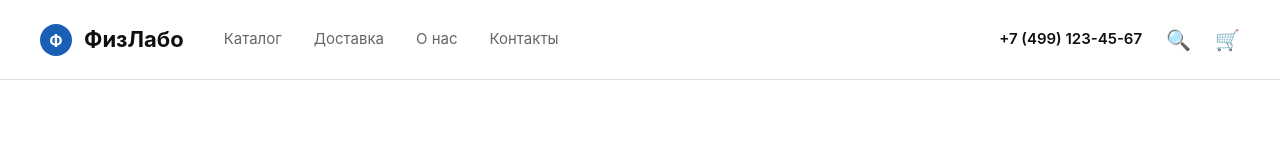
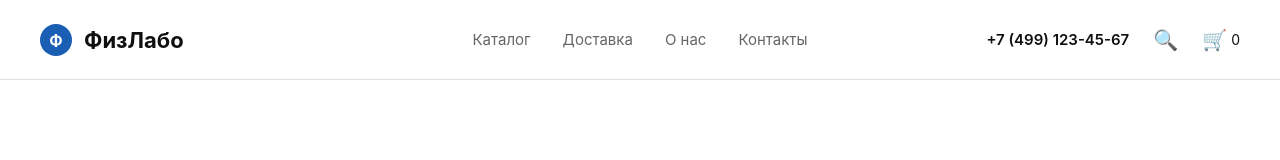
Before and after one commit to dmitrijprivalihin701-eng/FIz, a plain HTML site: page index.html in a window 1280 px wide. Drawn offline with Linux system fonts and the light colour scheme.

Commit message:
Update index.html

```diff
--- a/index.html
+++ b/index.html
@@ -10,30 +10,32 @@
     font-family: -apple-system, BlinkMacSystemFont, "Inter", "Segoe UI", Roboto, sans-serif;
     background: #ffffff;
     color: #0F0F10;
-    line-height: 1.5;
   }
 
-  /* ШАПКА */
+  /* ШАПКА НА СЕТКЕ */
   .header {
     width: 100%;
-    height: 80px; /* Сделали чуть ниже */
+    height: 80px;
     border-bottom: 1px solid #E0E0E0;
-    display: flex;
-    align-items: center;
-    padding: 0 40px; /* Уменьшили отступы по краям */
-    justify-content: space-between;
     background: #ffffff;
     position: sticky;
     top: 0;
     z-index: 100;
+
+    /* Делаем 3 равные колонки: лево, центр, право */
+    display: grid;
+    grid-template-columns: 1fr auto 1fr;
+    align-items: center;
+    padding: 0 40px;
   }
 
-  /* Группируем логотип и иконку */
+  /* ЛЕВАЯ ЧАСТЬ */
   .logo-group {
     display: flex;
     align-items: center;
     gap: 12px;
     text-decoration: none;
+    justify-self: start; /* Прижимаем влево */
   }
   .logo-icon {
     width: 32px;
@@ -53,12 +55,11 @@
     color: #0F0F10;
   }
 
-  /* Меню теперь идет сразу после логотипа */
+  /* ЦЕНТР (МЕНЮ) */
   .nav {
     display: flex;
     gap: 32px;
-    margin-left: 40px;
-    margin-right: auto; /* Прижимает меню влево, а остальное вправо */
+    justify-self: center; /* Ровно по центру */
   }
   .nav a {
     font-size: 15px;
@@ -68,11 +69,12 @@
   }
   .nav a:hover { color: #1A5FB4; }
 
-  /* Правая часть: телефон, поиск, корзина */
+  /* ПРАВАЯ ЧАСТЬ */
   .header-right {
     display: flex;
     align-items: center;
     gap: 24px;
+    justify-self: end; /* Прижимаем вправо */
   }
   .phone {
     font-size: 15px;
@@ -81,12 +83,22 @@
   }
   .header-icon {
     font-size: 20px;
-    color: #666;
+    color: #0F0F10;
     text-decoration: none;
-    cursor: pointer;
+    display: flex;
+    align-items: center;
   }
-  .header-icon:hover {
-    color: #1A5FB4;
+  .header-icon:hover { color: #1A5FB4; }
+
+  /* Иконка корзины со счетчиком */
+  .cart-wrapper {
+    position: relative;
+    display: flex;
+    align-items: center;
+  }
+  .cart-count {
+    font-size: 14px;
+    margin-left: 4px;
   }
 </style>
 </head>
@@ -94,11 +106,13 @@
 
 <!-- ШАПКА -->
 <header class="header">
+  <!-- Левая часть: Логотип -->
   <a href="#" class="logo-group">
     <div class="logo-icon">Ф</div>
     <span class="logo-text">ФизЛабо</span>
   </a>
 
+  <!-- Центр: Меню -->
   <nav class="nav">
     <a href="#">Каталог</a>
     <a href="#">Доставка</a>
@@ -106,10 +120,13 @@
     <a href="#">Контакты</a>
   </nav>
 
+  <!-- Правая часть: Контакты и иконки -->
   <div class="header-right">
     <span class="phone">+7 (499) 123-45-67</span>
     <a href="#" class="header-icon">🔍</a>
-    <a href="#" class="header-icon">🛒</a>
+    <a href="#" class="header-icon">
+      🛒 <span class="cart-count">0</span>
+    </a>
   </div>
 </header>
 
```
